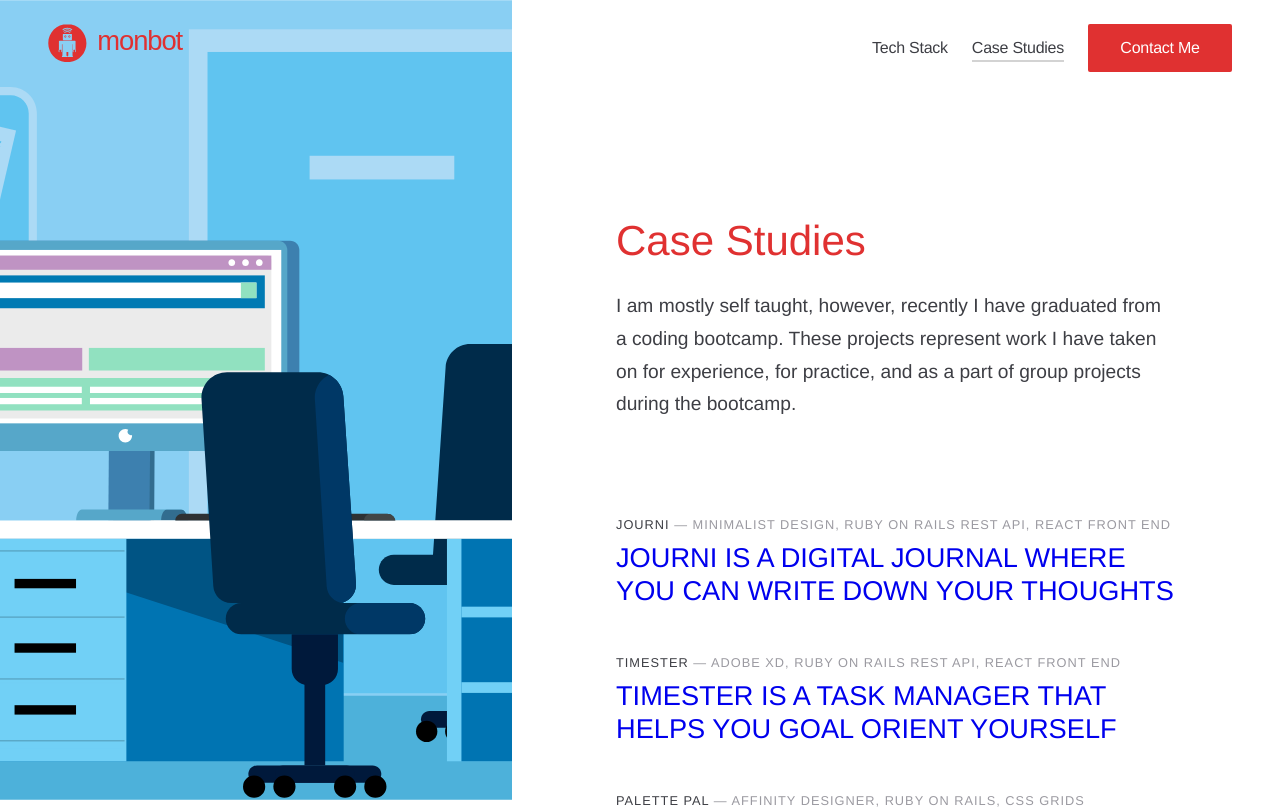
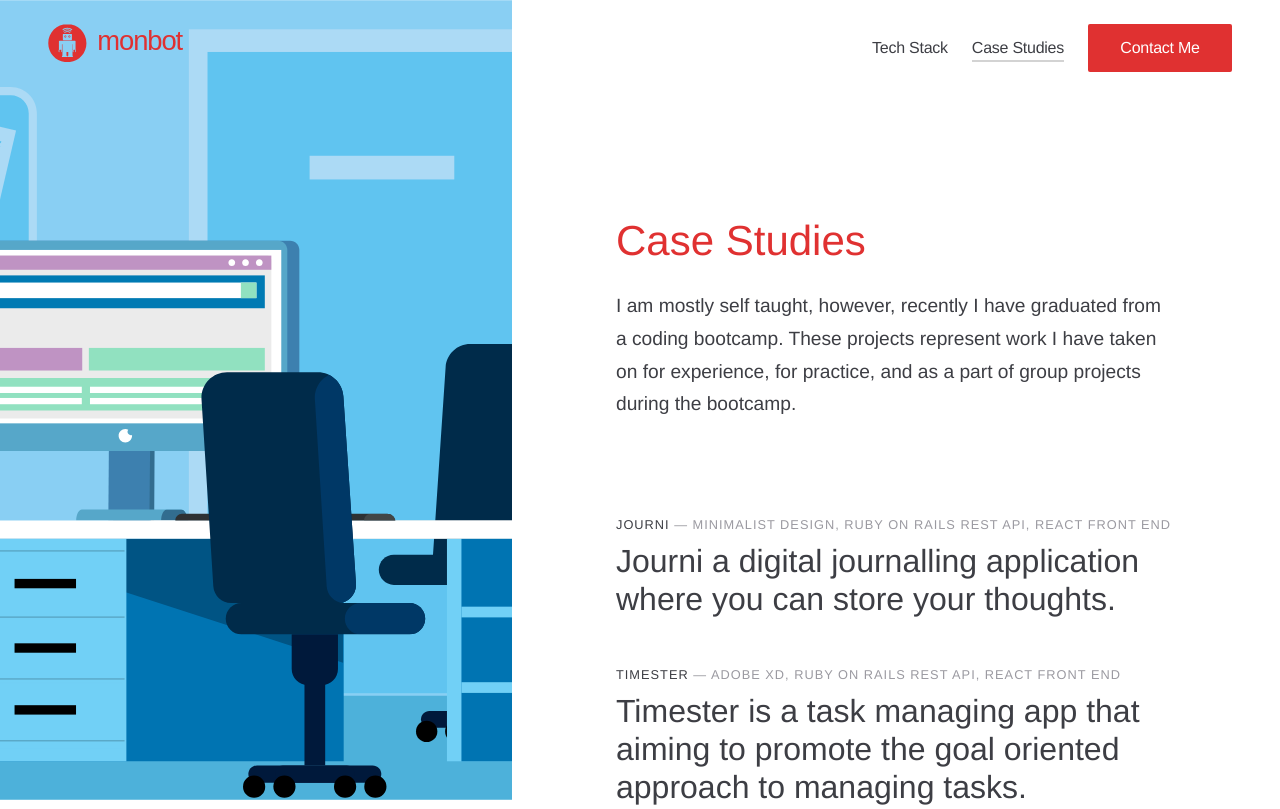
Before and after one commit to Moniet/moniet-thoughtbot-resume, a React (Create React App) app: page /case-studies in a window 1280 px wide. Shown: the top 809 px of the page. Built offline with nearby package versions, Linux system fonts and the light colour scheme; a web font is replaced by a local one.

Commit message:
added hover color for links in case study page

```diff
--- a/src/case-studies.json
+++ b/src/case-studies.json
@@ -2,14 +2,14 @@
   {
     "title": "JOURNI",
     "tags": ["MINIMALIST DESIGN", "RUBY ON RAILS REST API", "REACT FRONT END"],
-    "description": "JOURNI IS A DIGITAL JOURNAL WHERE YOU CAN WRITE DOWN YOUR THOUGHTS",
+    "description": "Journi a digital journalling application where you can store your thoughts.",
     "link": "https://github.com/Moniet/journi-frontend",
     "img": "journi.png"
   },
   {
     "title": "TIMESTER",
     "tags": ["ADOBE XD", "RUBY ON RAILS REST API", "REACT FRONT END"],
-    "description": "TIMESTER IS A TASK MANAGER THAT HELPS YOU GOAL ORIENT YOURSELF",
+    "description": "Timester is a task managing app that aiming to promote the goal oriented approach to managing tasks.",
     "link": "https://github.com/Moniet/timester_frontend",
     "img": "timester.svg"
   },
@@ -17,7 +17,7 @@
     "title": "PALETTE PAL",
     "tags": ["AFFINITY DESIGNER", "RUBY ON RAILS", "CSS GRIDS"],
     "description": "JOURNI IS A DIGITAL JOURNAL WHERE YOU CAN WRITE DOWN YOUR THOUGHTS",
-    "link": "https://github.com/Moniet/journi-frontend",
+    "link": "https://github.com/Moniet/palette-project",
     "img": "palette-pal.png"
   },
   {
@@ -29,7 +29,7 @@
       "GRAPHIC DESIGN"
     ],
     "description": "A POMODORO CLOCK WITH A TO-DO LIST TO HELP TIMEBOX WORK SESSIONS",
-    "link": "https://github.com/Moniet/journi-frontend",
-    "img": "palette-pal.png"
+    "link": "https://github.com/Moniet/pomodoro_clock",
+    "img": "pomodoro-timer.png"
   }
 ]
--- a/src/components/CaseStudies.js
+++ b/src/components/CaseStudies.js
@@ -76,6 +76,15 @@ const ListItem = styled.li`
 `
 
 const Link = styled.a`
+  color: ${colors.text};
+
+  &:hover {
+    h4,
+    h2 {
+      color: red;
+    }
+  }
+
   h4 {
     font-size: 0.8rem;
     font-weight: 500;
@@ -85,9 +94,14 @@ const Link = styled.a`
     color: ${colors.text};
   }
 
+  h2 {
+    font-weight: 300;
+    font-size: 2rem;
+    text-transform: capital;
+  }
+
   span {
     color: #9b9aa1;
-  }
   }
 `
 
```
Also changed, not shown: src/assets/img/case-studies/pomodoro-timer.png (added).
